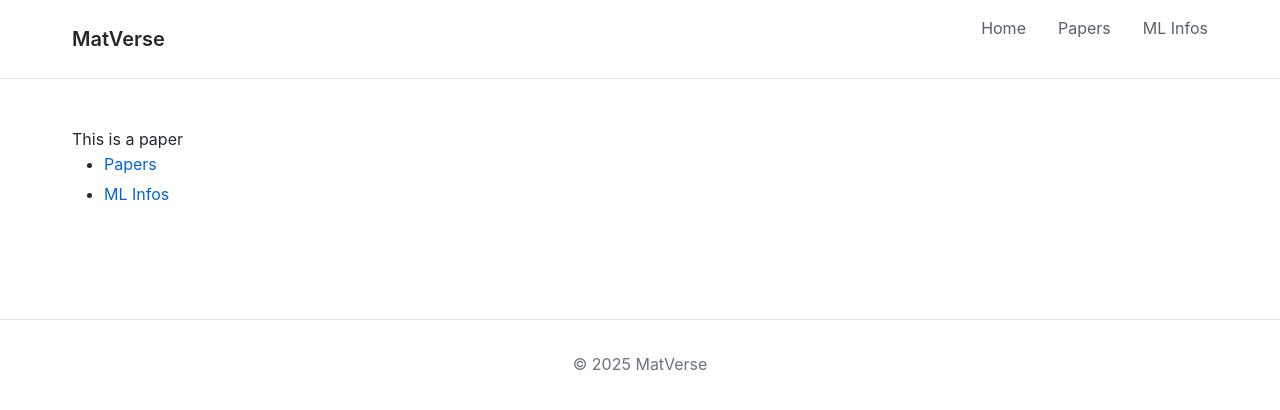
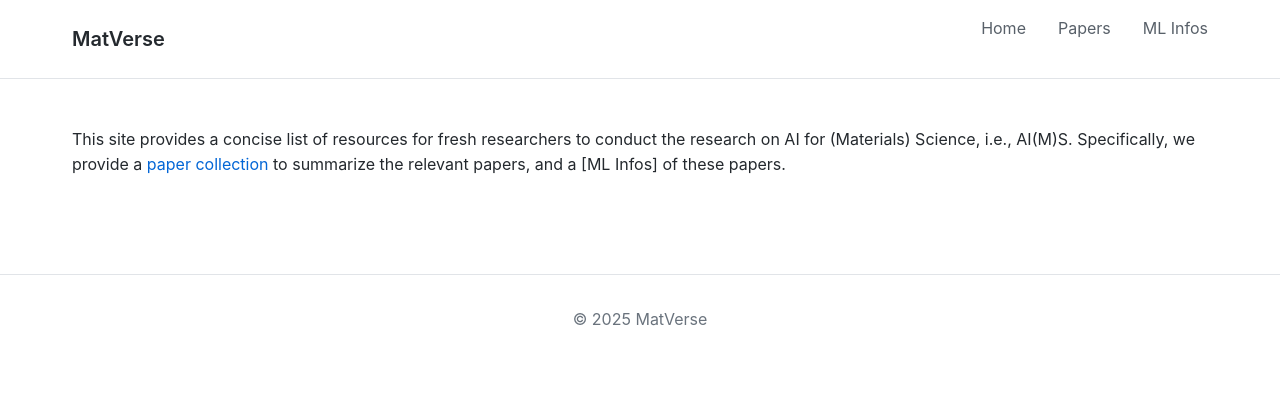
Before and after one commit to SMU-DIGA/matverse_papers, a Jekyll site: the page built from index.md, in a window 1280 px wide. Shown: the top 410 px of the page. Built offline with Jekyll 4.4.1, drawn with Linux system fonts in a browser that asks for light colours.

Commit message:
ml infos

```diff
--- a/index.md
+++ b/index.md
@@ -4,8 +4,11 @@ title: Index
 #permalink: /mlinfo/
 ---
 
-This is a paper
+This site provides a concise list of resources for fresh researchers to conduct the research on AI for (Materials) Science,
+i.e., AI(M)S. Specifically, we provide a [paper collection]({{ site.baseurl }}/papers/) to summarize the relevant papers, and
+a [ML Infos] of these papers.
 
-[//]: # (- [Homepage]&#40;{{ site.baseurl }}/&#41;)
-- [Papers]({{ site.baseurl }}/papers/)
-- [ML Infos]({{ site.baseurl }}/ml_infos/)
+[//]: # ([//]: # &#40;- [Homepage]&#40;{{ site.baseurl }}/&#41;&#41;)
+[//]: # (- [Papers]&#40;{{ site.baseurl }}/papers/&#41;)
+
+[//]: # (- [ML Infos]&#40;{{ site.baseurl }}/ml_infos/&#41;)
```
